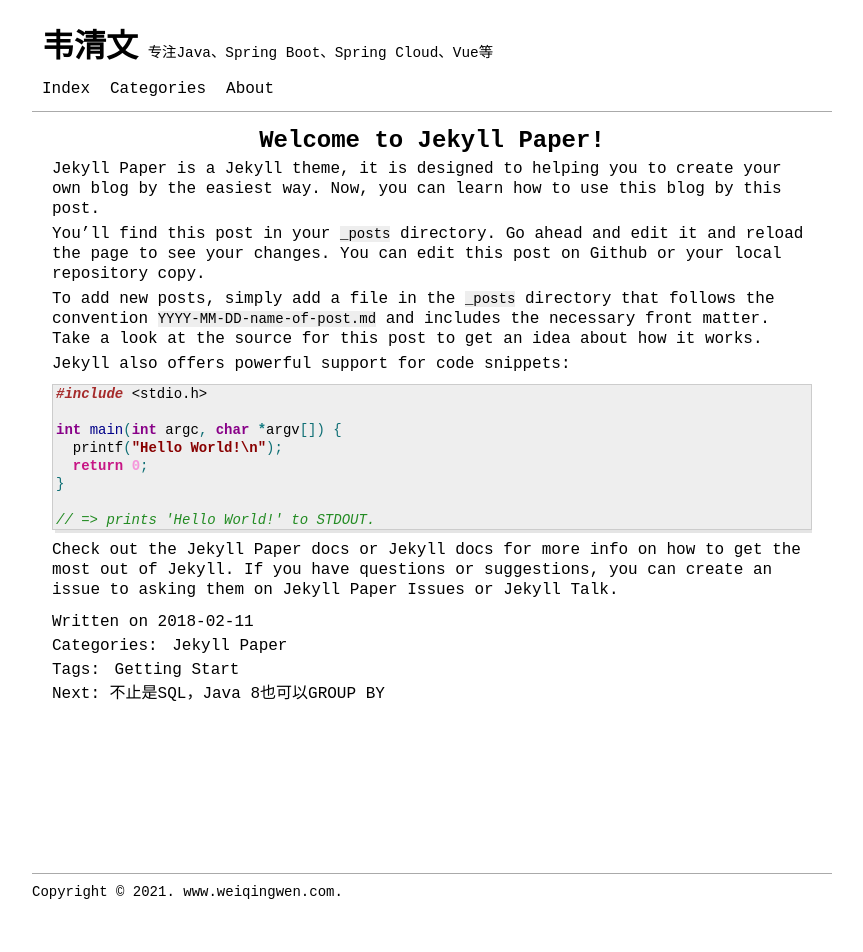
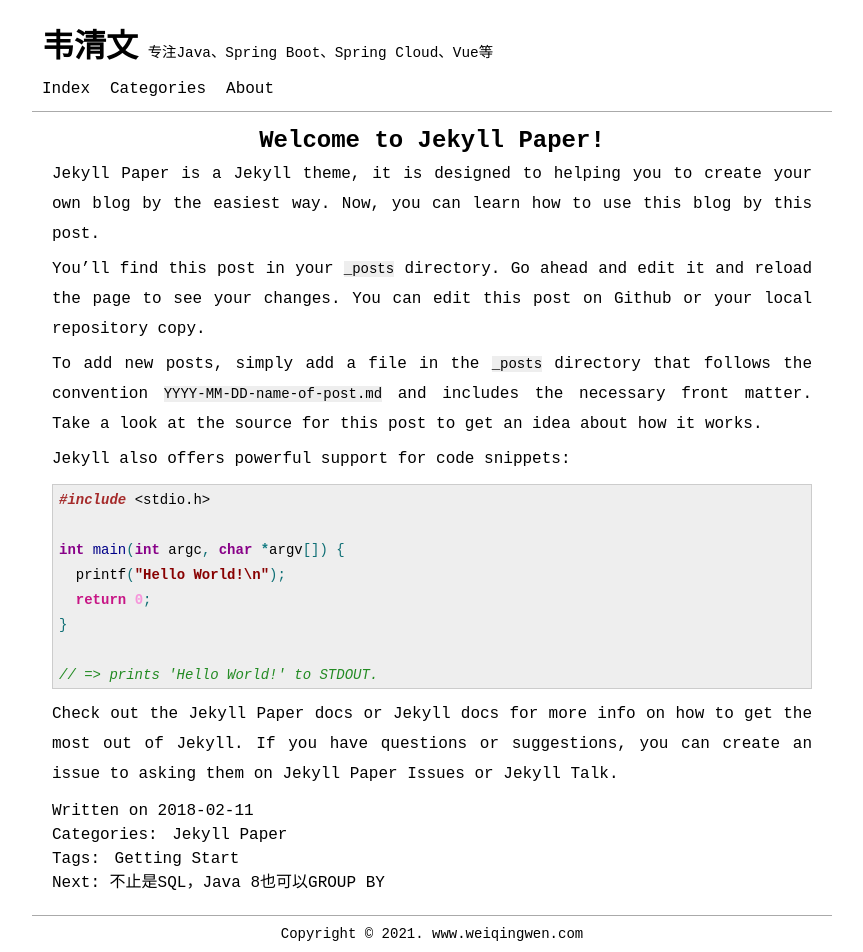
Before and after one commit to weiqingwen/wqw.github.io, a Jekyll site: the page built from _posts/2018-02-11-welcome-to-jekyll.markdown, in a window 1280 px wide. Shown: the whole page, without its empty margins (208-1071 px from the left). Built offline with Jekyll 4.4.1, drawn with Linux system fonts in a browser that asks for light colours; before the commit the page ends 910 px from its top, so only the background shows below that.

Commit message:
modified some css features

```diff
--- a/_includes/footer.html
+++ b/_includes/footer.html
@@ -1,5 +1,5 @@
 <div class="footer-copyright">
-  <span class="footer-copyright-text float-left">Copyright &copy; {{ site.time | date: '%Y' }}. {{ site.domain }}.</span>
+  <span class="footer-copyright-text float-center">Copyright &copy; {{ site.time | date: '%Y' }}. {{ site.domain }}</span>
   <span class="footer-copyright-text float-right">
     <!-- Powered by <a href="https://jekyllrb.com/">Jekyll</a>, themed by <a href="https://github.com/ghosind/Jekyll-Paper">Jekyll-Paper</a>. -->
   </span>
--- a/_sass/highlighter.scss
+++ b/_sass/highlighter.scss
@@ -1,15 +1,16 @@
 @charset "utf-8";
 
 .highlight > pre, pre.highlight {
-  line-height: 18px;
+  line-height: 25px;
   margin: 10px 0;
-  padding-left: 3px;
+  padding-left: 6px;
+  padding-top: 3px;
   border: 1px solid #ccc;
   overflow-x: auto;
   font-size: 14px;
   text-indent: 0px;
   background-color: #eee;
-  box-shadow: 3px 3px rgba(0, 0, 0, 0.1);
+  box-shadow: 0px 0px rgba(0, 0, 0, 0.1);
 }
 
 .highlighter-rouge {
--- a/_sass/post.scss
+++ b/_sass/post.scss
@@ -9,7 +9,8 @@
 }
 
 .post-content p {
-  line-height: 20px;
+  text-align: justify;
+  line-height: 30px;
 }
 
 .post-content img {
```
